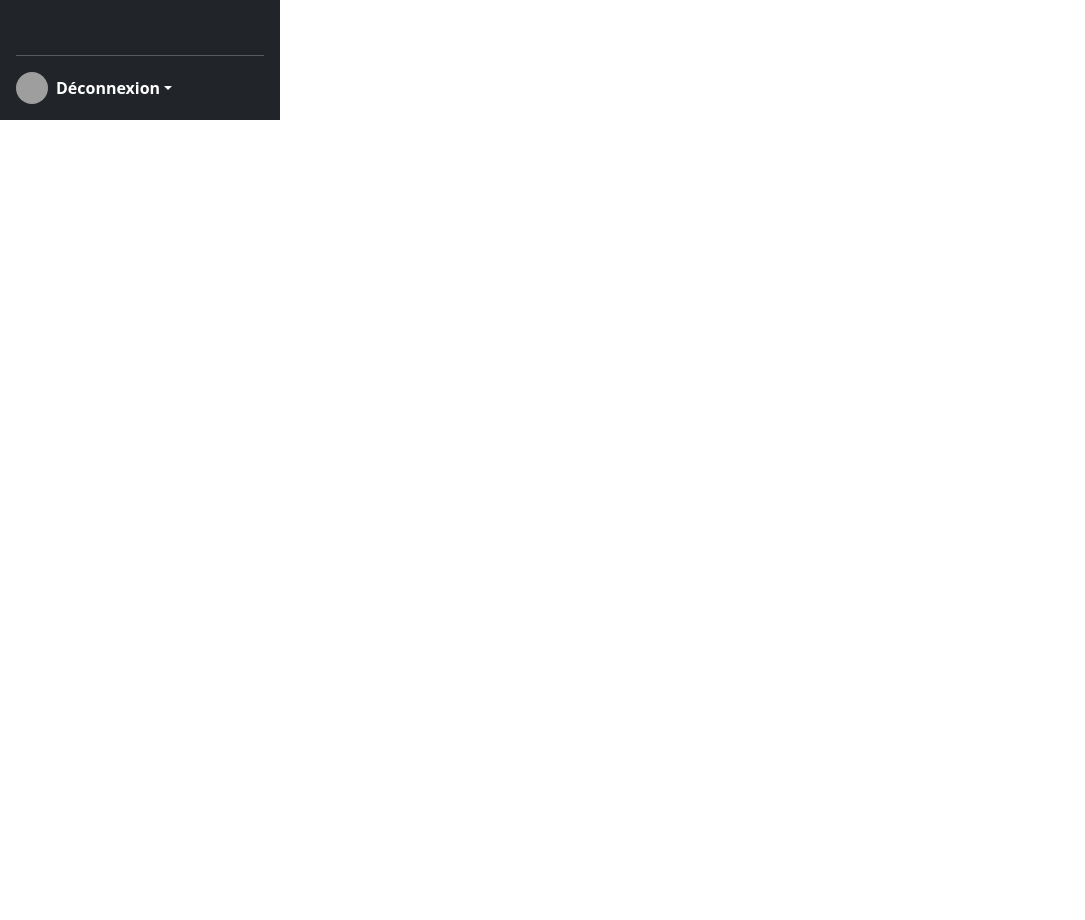
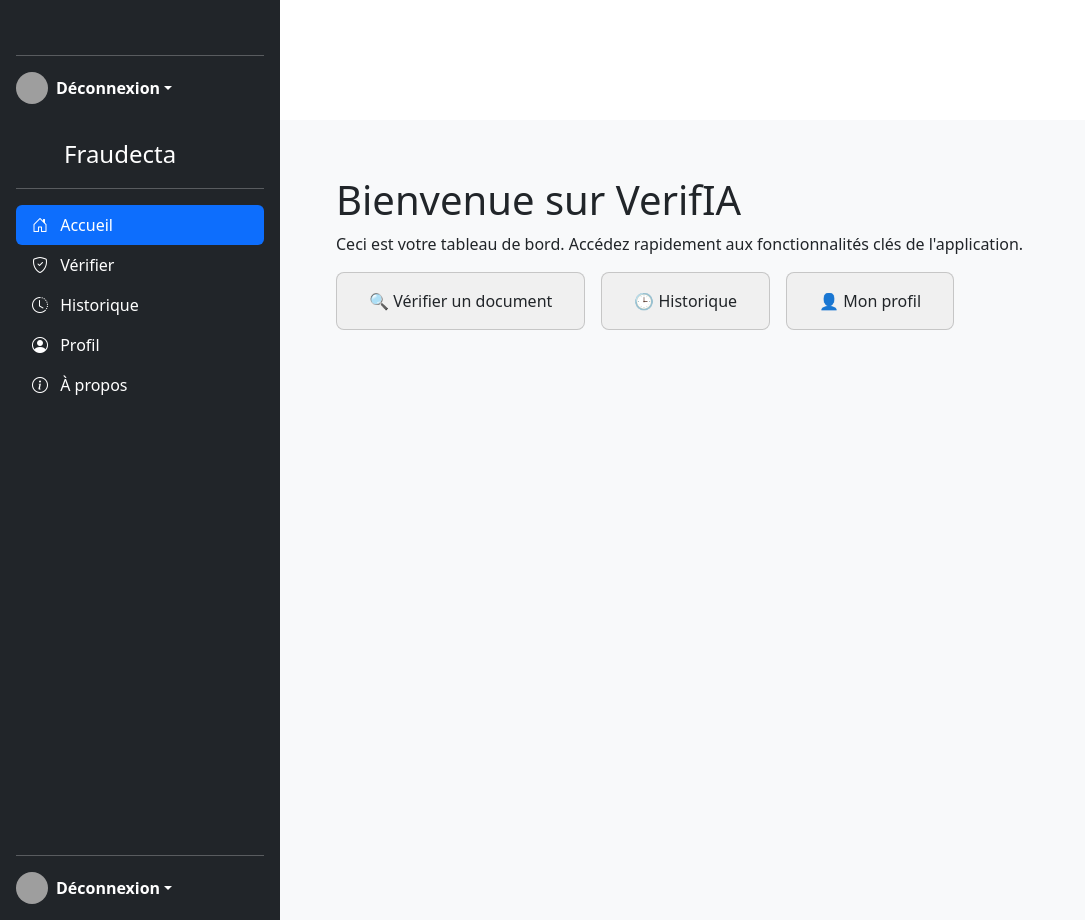
Before and after one commit to dav9fulldev/FrontendProjetFraudecta, a Vue app: page /dashboard in a window 1280 px wide. Shown: the part 680-1600 px from the top of the page, without its empty margins (0-1085 px from the left). Before the commit the page ends 800 px from the top, so only its background shows below. Built offline with nearby package versions, Linux system fonts and the light colour scheme; grey boxes are pictures that could not be loaded.

Commit message:
Creation des pages

```diff
--- /dev/null
+++ b/src/layouts/MainLayout.vue
@@ -0,0 +1,29 @@
+<template>
+  <div class="main-layout d-flex">
+    <SidebarV />
+    <div class="content flex-grow-1 p-4">
+      <router-view />
+    </div>
+  </div>
+</template>
+
+<script>
+import SidebarV from '@/components/Sidebar.vue'
+
+export default {
+  name: 'MainLayout',
+  components: {
+    SidebarV,
+  },
+}
+</script>
+
+<style scoped>
+.main-layout {
+  height: 100vh;
+}
+.content {
+  background-color: #f8f9fa;
+  overflow-y: auto;
+}
+</style>
--- a/src/views/Logout.vue
+++ b/src/views/Logout.vue
@@ -6,7 +6,7 @@
 
 <script>
 export default {
-  name: 'Logout',
+  name: 'LogoutV',
   mounted() {
     // 1. Effacer les données de session ou token (ajuste selon ton stockage)
     localStorage.removeItem('user') // ou sessionStorage.clear()
```
Also changed, not shown: src/router/index.js (+18 -7 lines).
